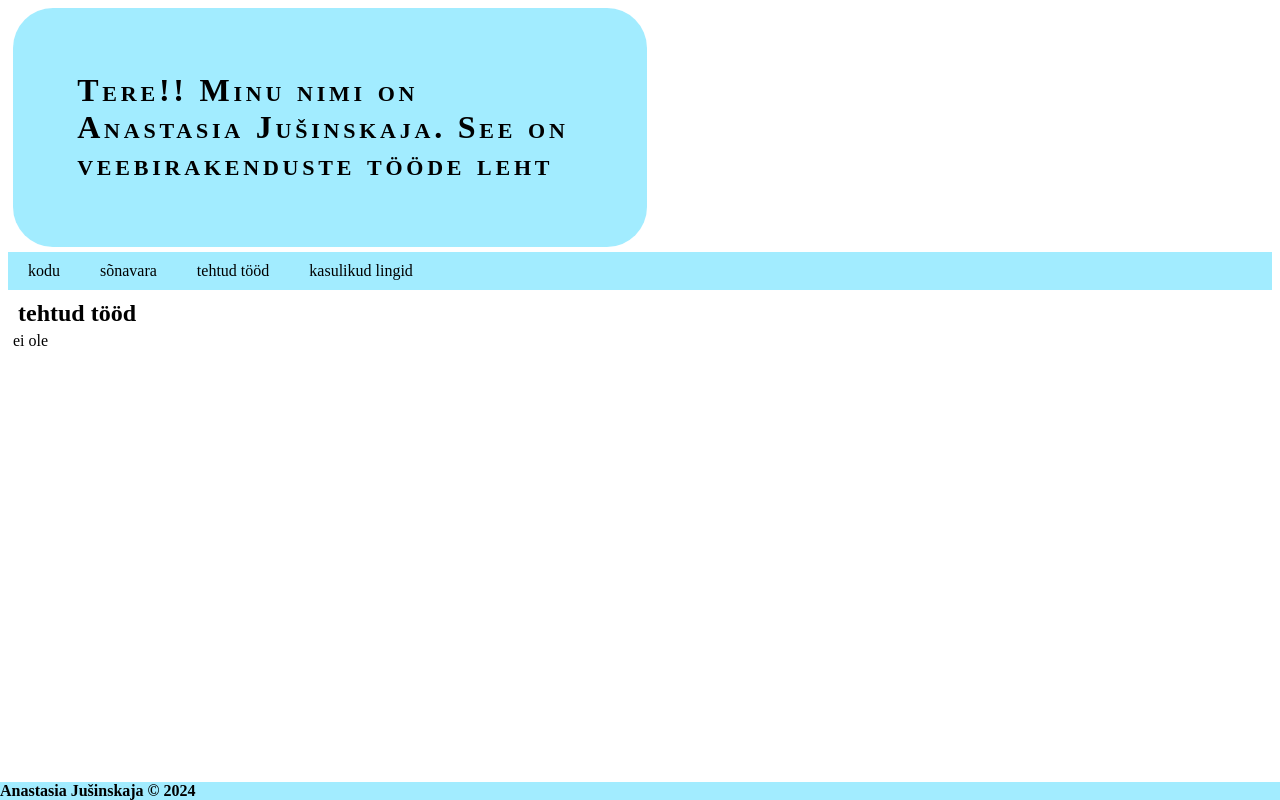
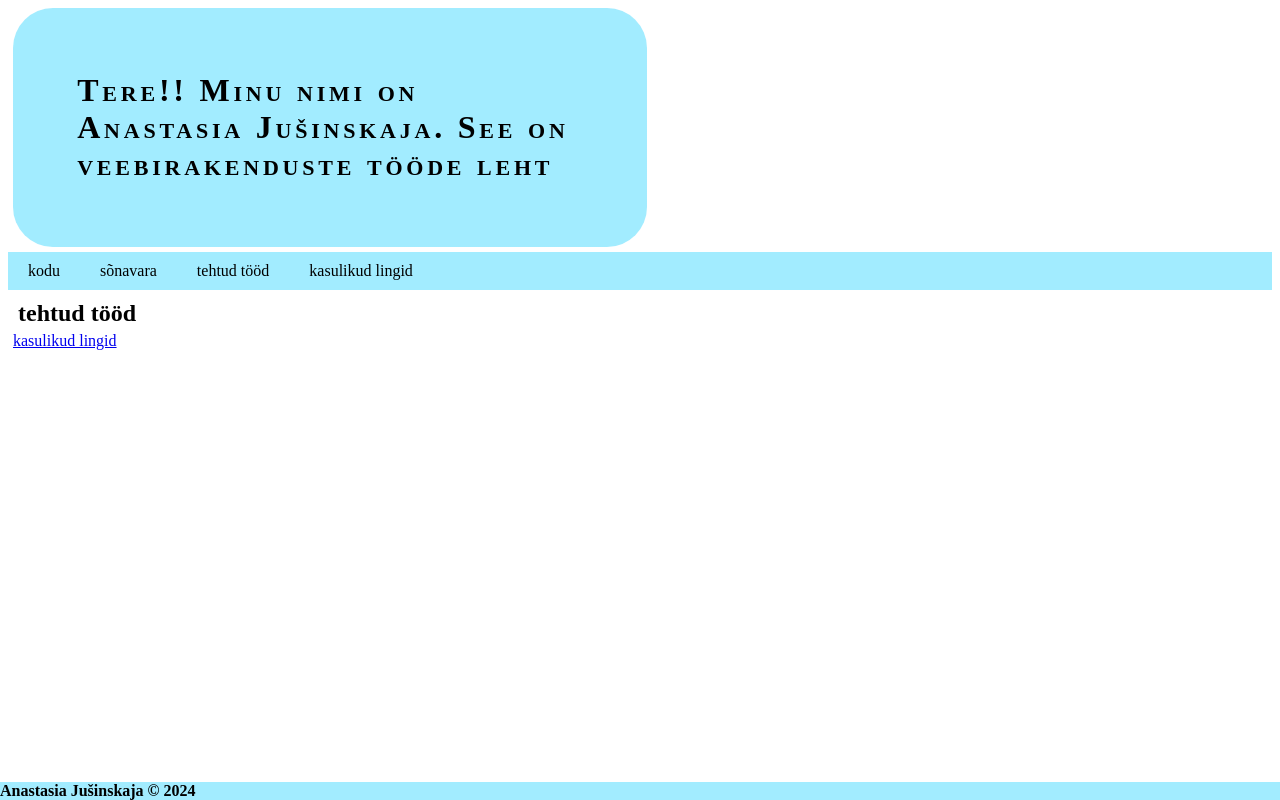
Before and after one commit to kuaworu/veebirakendusedTITpv24, a plain HTML site: page tehtudtoodleht.html in a window 1280 px wide. Drawn offline with Linux system fonts and the light colour scheme.

Commit message:
tehtudtoodleht.html

```diff
--- a/tehtudtoodleht.html
+++ b/tehtudtoodleht.html
@@ -30,7 +30,7 @@
 <main>
   <section>
     <h2>tehtud tööd</h2>
-    <div>ei ole</div>
+    <a href="tabelid.html">kasulikud lingid</a>
   </section>
 </main>
 <!--jalus-подвал страницы-->
```
